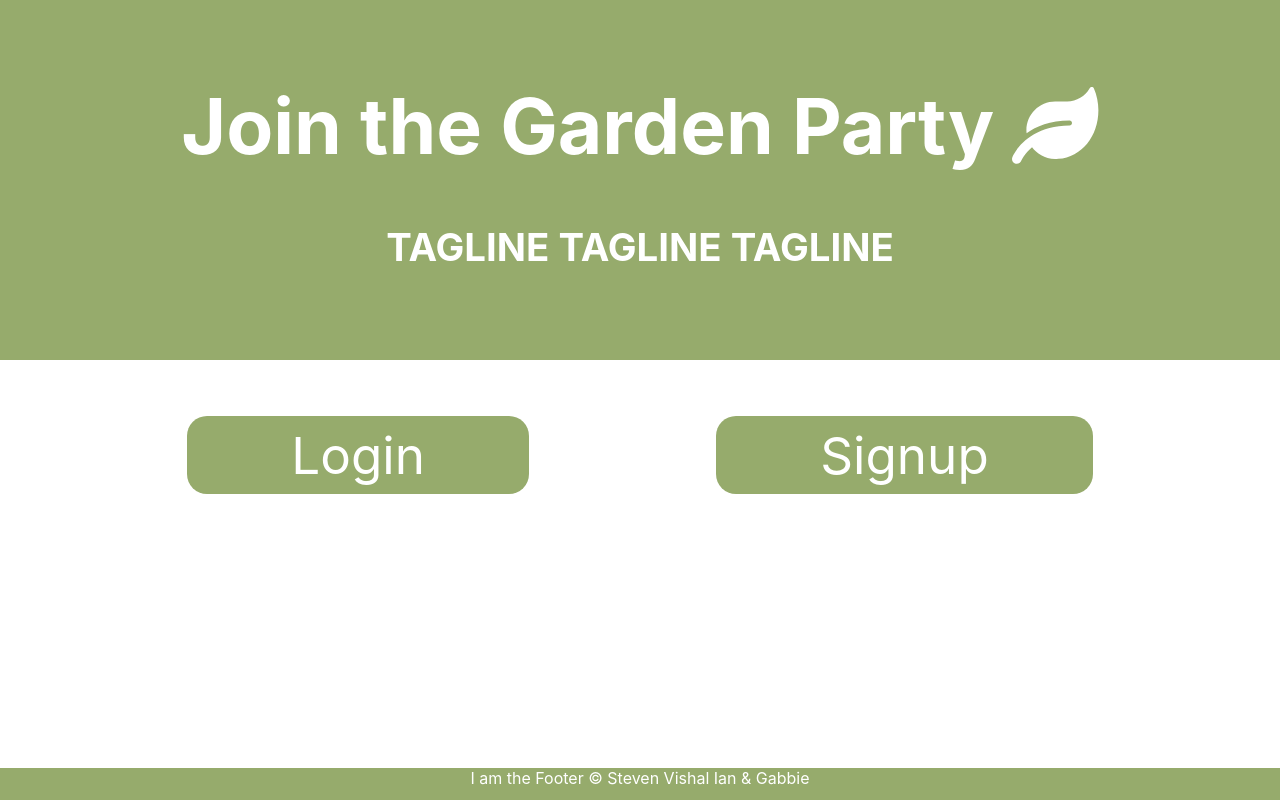
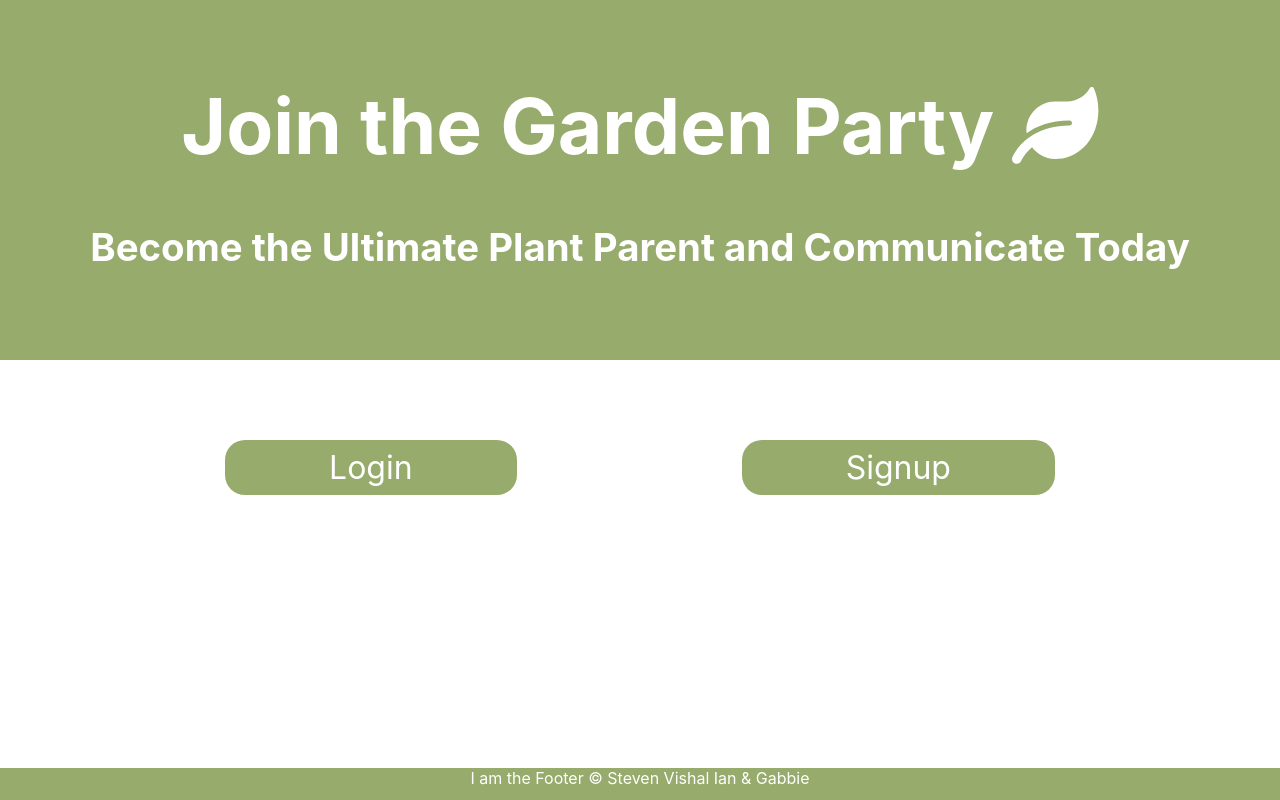
Before and after one commit to pirainogi/garden-pi-frontend, a React (Create React App) app: page / in a window 1280 px wide. Built offline with nearby package versions, Linux system fonts and the light colour scheme; no server answers.

Commit message:
home pg restyled for wide screen

```diff
--- a/src/components/home.js
+++ b/src/components/home.js
@@ -35,7 +35,7 @@ class Home extends Component {
         <div className="home-container">
           <div className="tophalf">
             <h1> Join the Garden Party <FontAwesomeIcon icon={faLeaf} size='1x' color={'white'}/></h1>
-            <h3> TAGLINE TAGLINE TAGLINE </h3>
+            <h3> Become the Ultimate Plant Parent and Communicate Today </h3>
           </div>
           <div className="bottomhalf">
             <div className='link-row'>
--- a/src/css/home.css
+++ b/src/css/home.css
@@ -39,7 +39,7 @@
   display: flex;
   flex-direction: row;
   position: relative;
-  top: 7vh;
+  top: 10vh;
   justify-content: space-evenly;
 }
 
@@ -55,5 +55,5 @@
   border-radius: 20px;
   color: white;
   text-decoration: none;
-  font-size: 4vw;
+  font-size: 2.5vw;
 }
```
